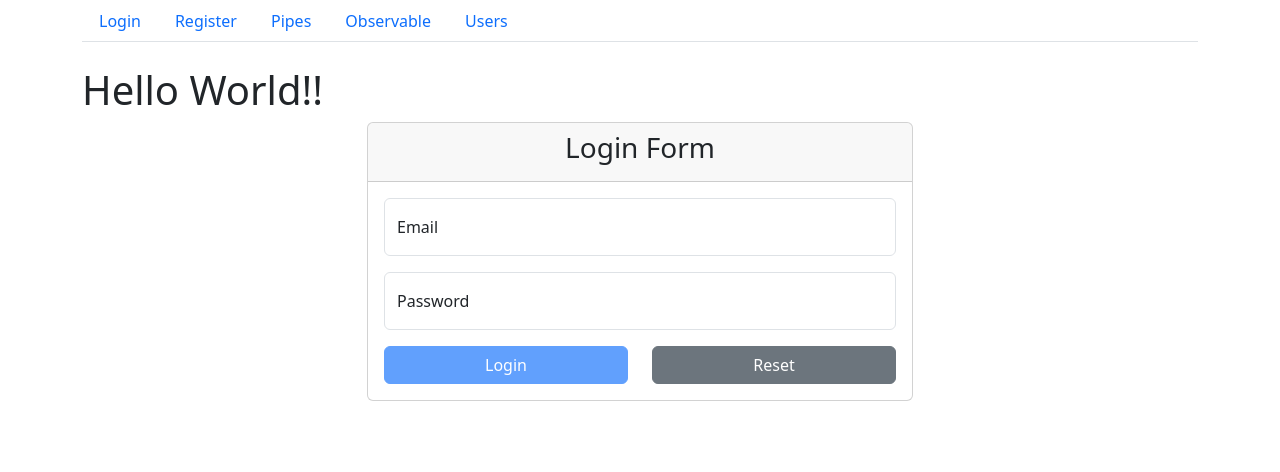
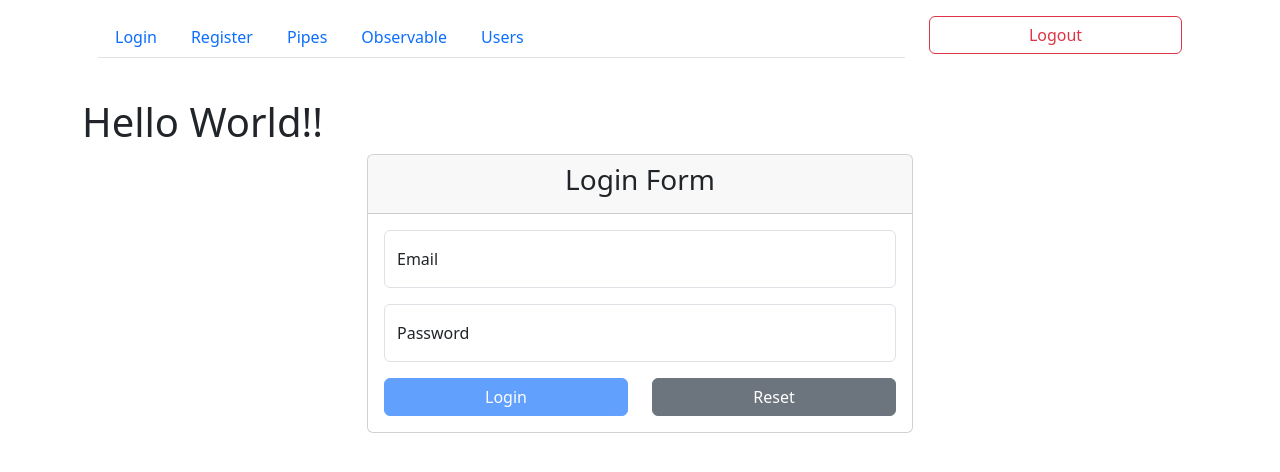
Before and after one commit to synergy2411/nov-24-ng, an Angular app in the folder frontend-app/: page /login in a window 1280 px wide. Shown: the top 472 px of the page. Built offline with nearby package versions, Linux system fonts and the light colour scheme.

Commit message:
logout button added

```diff
--- a/frontend-app/src/app/components/main-navigation/main-navigation.component.html
+++ b/frontend-app/src/app/components/main-navigation/main-navigation.component.html
@@ -1,5 +1,7 @@
-<header>
+<header class="p-3">
   <nav>
+    <div class="row">
+      <div class="col-9">
         <ul class="nav nav-tabs">
           <li class="nav-item">
             <a class="nav-link" [routerLink]="['login']">Login</a>
@@ -17,5 +19,12 @@
             <a class="nav-link" [routerLink]="['users']">Users</a>
           </li>
         </ul>
+      </div>
+      <div class="col-3">
+        <div class="d-grid">
+          <button class="btn btn-outline-danger">Logout</button>
+        </div>
+      </div>
+    </div>
   </nav>
 </header>
```
Lines whose indentation alone changed are shown as unchanged.
